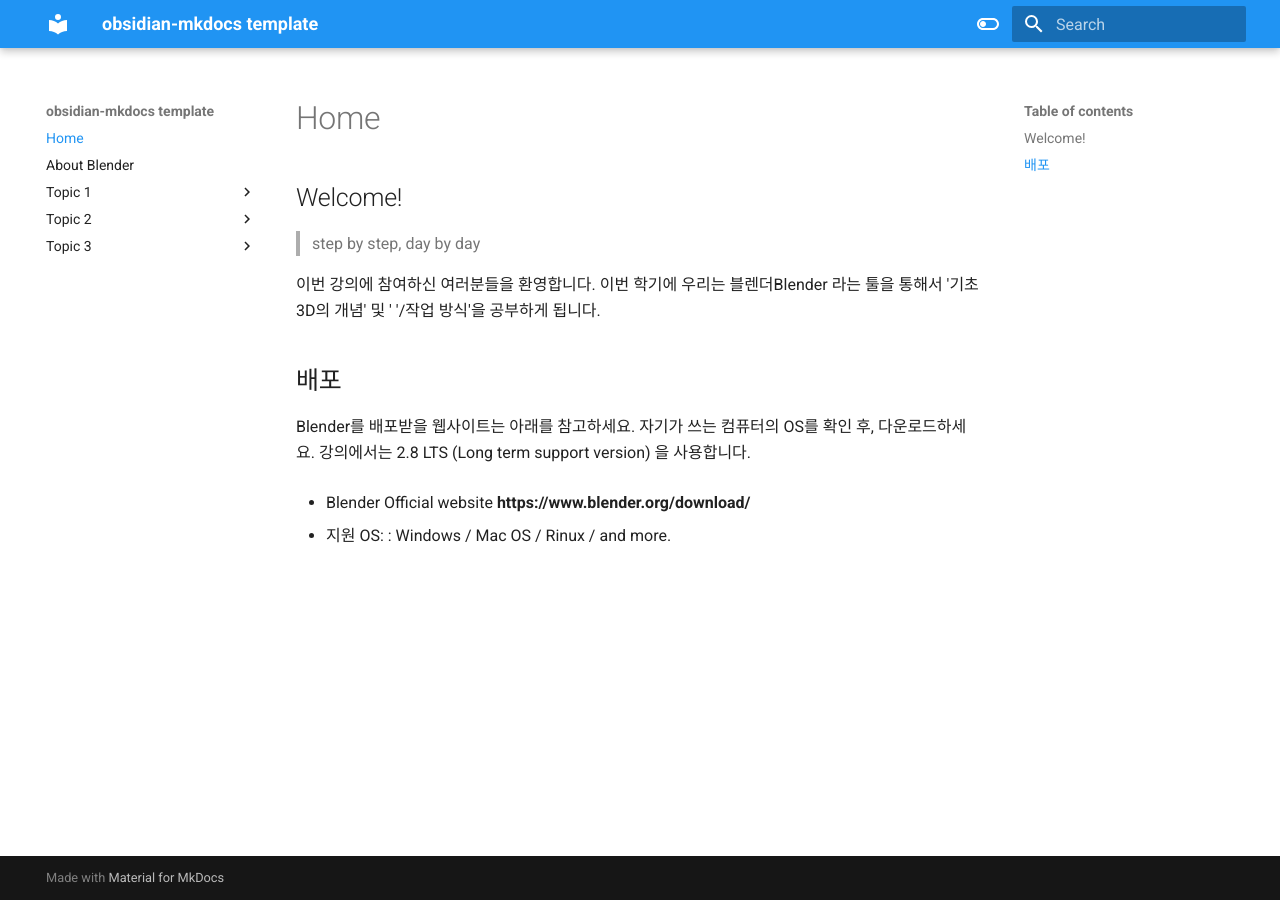
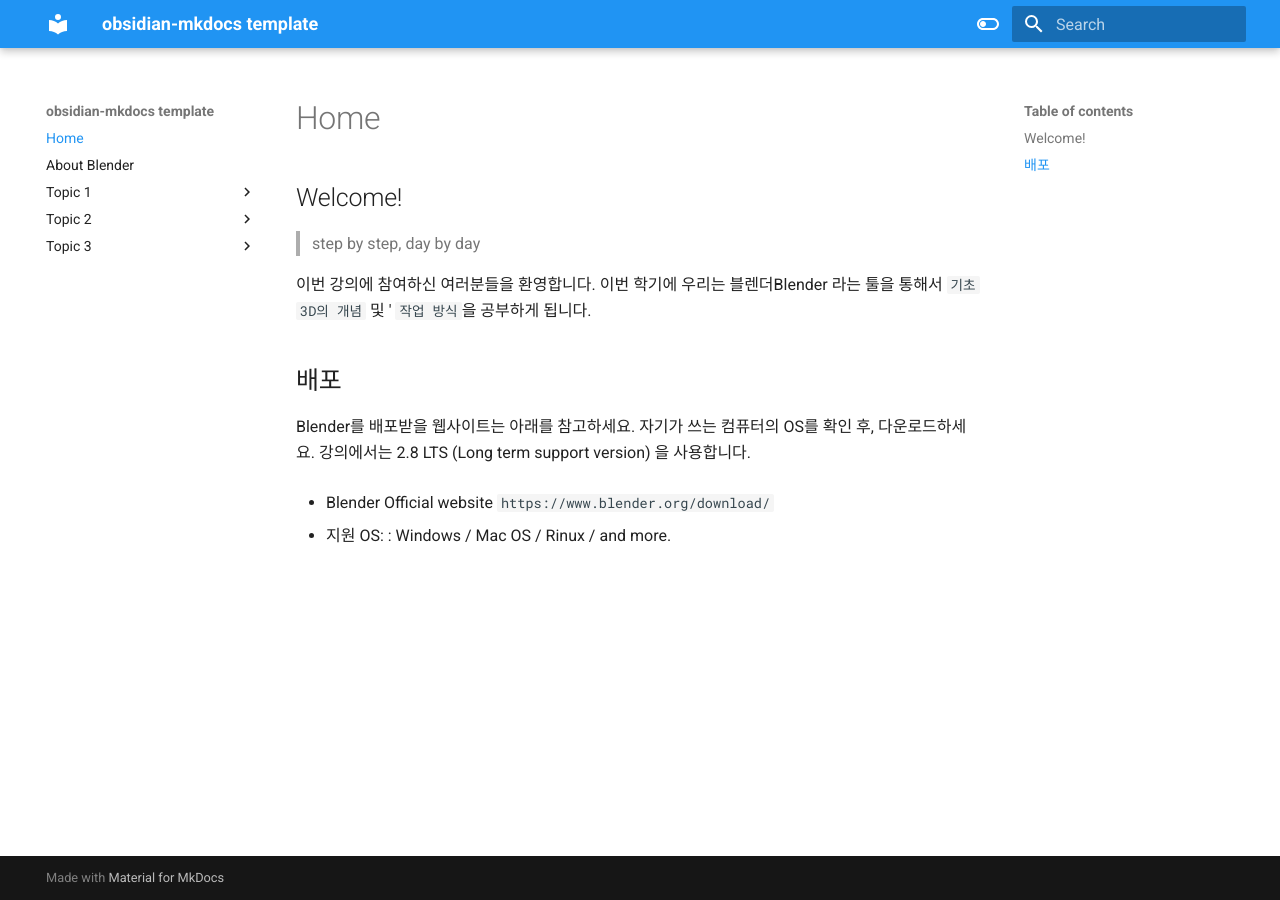
Before and after one commit to onmind/Ob, an MkDocs documentation site: the page built from docs/index.md, in a window 1280 px wide. Built offline with MkDocs 1.6.1 and Material for MkDocs 9.7.7, drawn with Linux system fonts in a browser that asks for light colours.

```diff
--- a/docs/index.md
+++ b/docs/index.md
@@ -1,12 +1,12 @@
 ## Welcome!
 > step by step, day by day
 
-이번 강의에 참여하신 여러분들을 환영합니다. 이번 학기에 우리는 블렌더Blender 라는 툴을 통해서 '기초 3D의 개념' 및 ' '/작업 방식'을 공부하게 됩니다.
+이번 강의에 참여하신 여러분들을 환영합니다. 이번 학기에 우리는 블렌더Blender 라는 툴을 통해서 `기초 3D의 개념` 및 ' `작업 방식`을 공부하게 됩니다.
 
 ## 배포
 Blender를 배포받을 웹사이트는 아래를 참고하세요. 자기가 쓰는 컴퓨터의 OS를 확인 후, 다운로드하세요.  강의에서는 2.8 LTS (Long term support version) 을 사용합니다.
 
 - Blender Official website
- **https://www.blender.org/download/**
+ `https://www.blender.org/download/`
 
 - 지원 OS: : Windows / Mac OS  / Rinux / and more.
```
